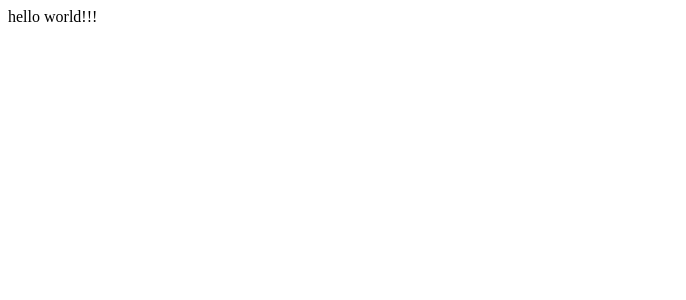
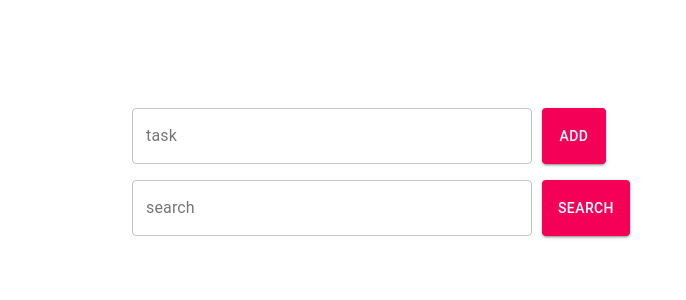
Before and after one commit to nabechin/nest-app, a React app in the folder client/: page / in a window 1280 px wide. Shown: the top 300 px of the page, without its empty margins (0-686 px from the left). Built offline with nearby package versions, Linux system fonts and the light colour scheme.

Commit message:
feat: form

```diff
--- a/client/package.json
+++ b/client/package.json
@@ -39,6 +39,7 @@
     "webpack-merge": "^5.7.3"
   },
   "dependencies": {
+    "@material-ui/core": "^4.11.4",
     "react": "^17.0.2",
     "react-dom": "^17.0.2"
   }
--- a/client/src/App.tsx
+++ b/client/src/App.tsx
@@ -1,5 +1,51 @@
 import React from 'react';
+import { Button } from '@material-ui/core';
+import { Container } from '@material-ui/core';
+import { Grid } from '@material-ui/core';
+import { TextField } from '@material-ui/core';
 
 export const App = (): JSX.Element => {
-  return <div>hello world!!!</div>;
+  return (
+    <>
+      <Container>
+        <Grid container style={{ padding: '100px' }} spacing={2}>
+          <Grid item sm={12}>
+            <form>
+              <div
+                style={{
+                  display: 'inline-flex',
+                  gap: '10px',
+                }}
+              >
+                <TextField
+                  id="outlined-basic"
+                  label="task"
+                  variant="outlined"
+                  style={{ width: '400px' }}
+                ></TextField>
+                <Button variant="contained" color="secondary">
+                  add
+                </Button>
+              </div>
+            </form>
+          </Grid>
+          <Grid item sm={12}>
+            <form>
+              <div style={{ display: 'inline-flex', gap: '10px' }}>
+                <TextField
+                  id="outlined-basic"
+                  label="search"
+                  variant="outlined"
+                  style={{ width: '400px' }}
+                ></TextField>
+                <Button variant="contained" color="secondary">
+                  search
+                </Button>
+              </div>
+            </form>
+          </Grid>
+        </Grid>
+      </Container>
+    </>
+  );
 };
--- a/client/tsconfig.json
+++ b/client/tsconfig.json
@@ -5,6 +5,7 @@
     "strict": true,
     "jsx": "react",
     "esModuleInterop": true,
+    "moduleResolution": "node",
     "forceConsistentCasingInFileNames": true,
     "sourceMap": true
   },
```
Also changed, not shown: 1 other file (tests, documents, lock files or other folders).
